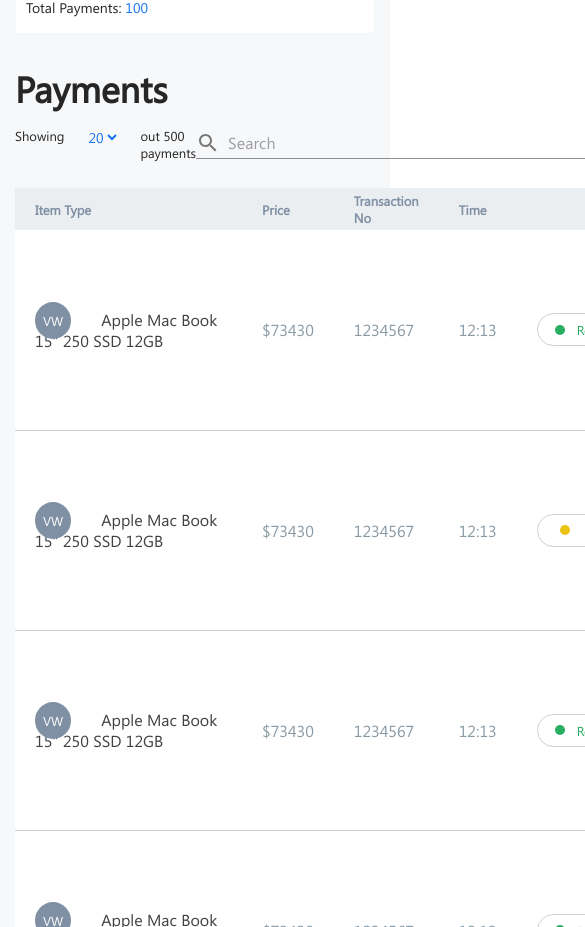
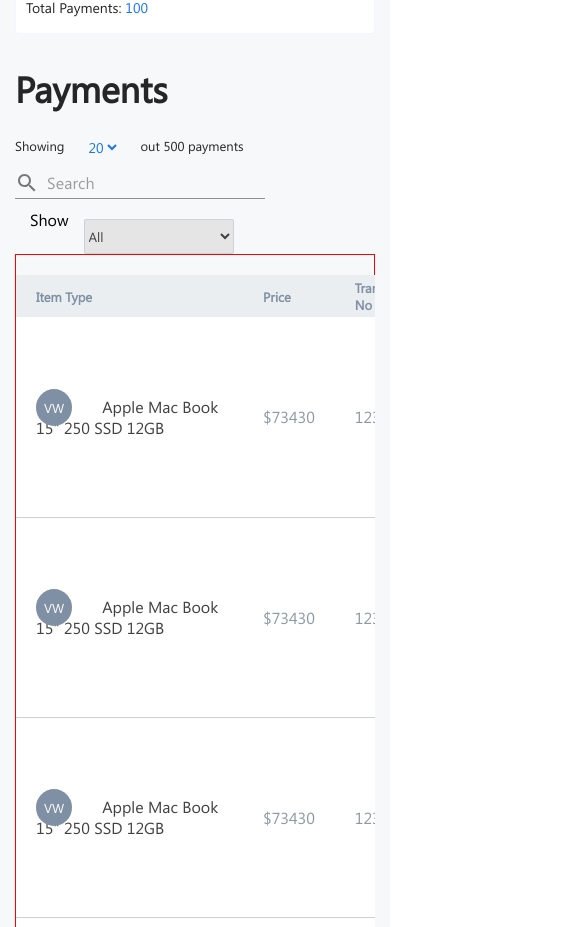
Before and after one commit to Clintjeez/Transmonitor, a React (Create React App) app: page / in a window 390 px wide. Shown: the part 1258-2185 px from the top of the page, 585 px wide, since content can reach past the window. Built offline with nearby package versions, Linux system fonts and the light colour scheme.

Commit message:
table responsive styleing

```diff
--- a/src/Components/Table/Table.css
+++ b/src/Components/Table/Table.css
@@ -12,6 +12,7 @@
 .table__data {
   width: 100%;
   margin-top: 20px;
+  overflow-y: scroll;
 }
 
 thead {
@@ -32,3 +33,19 @@
   padding: 0 20px;
   font-size: 13px;
 }
+
+/* Mobile Responsive */
+@media (max-width: 800px) {
+  .table {
+    overflow: hidden;
+  }
+  .table__data__wrapper {
+    width: 100%;
+
+    border: solid 1px red;
+  }
+  .table__data {
+    width: 100%;
+    overflow-x: scroll;
+  }
+}
--- a/src/Components/Table/Table.js
+++ b/src/Components/Table/Table.js
@@ -37,7 +37,7 @@
   return (
     <div className="table">
       <TableControls handleSelect={handleSelect} value={status} />
-      <section className="table__data__Wrapper">
+      <section className="table__data__wrapper">
         <table className="table__data">
           <thead>
             <tr>
--- a/src/Components/Table/TableBody.css
+++ b/src/Components/Table/TableBody.css
@@ -77,3 +77,7 @@
 .pagination > li:last-child > span {
   border-radius: unset;
 }
+
+/* Mobile Responsive */
+@media (max-width: 800px) {
+}
--- a/src/Components/Table/TableControls.css
+++ b/src/Components/Table/TableControls.css
@@ -63,3 +63,20 @@
   background: #e5e5e5;
   color: #414042;
 }
+
+/* Moblie Responsive */
+@media (max-width: 800px) {
+  .table__controls {
+    flex-direction: column;
+  }
+  .table__sort {
+    margin: 10px 0;
+  }
+  .table__search {
+    margin: 10px 0;
+    width: 250px !important;
+  }
+  .table__group__select {
+    margin-top: 20px;
+  }
+}
```
